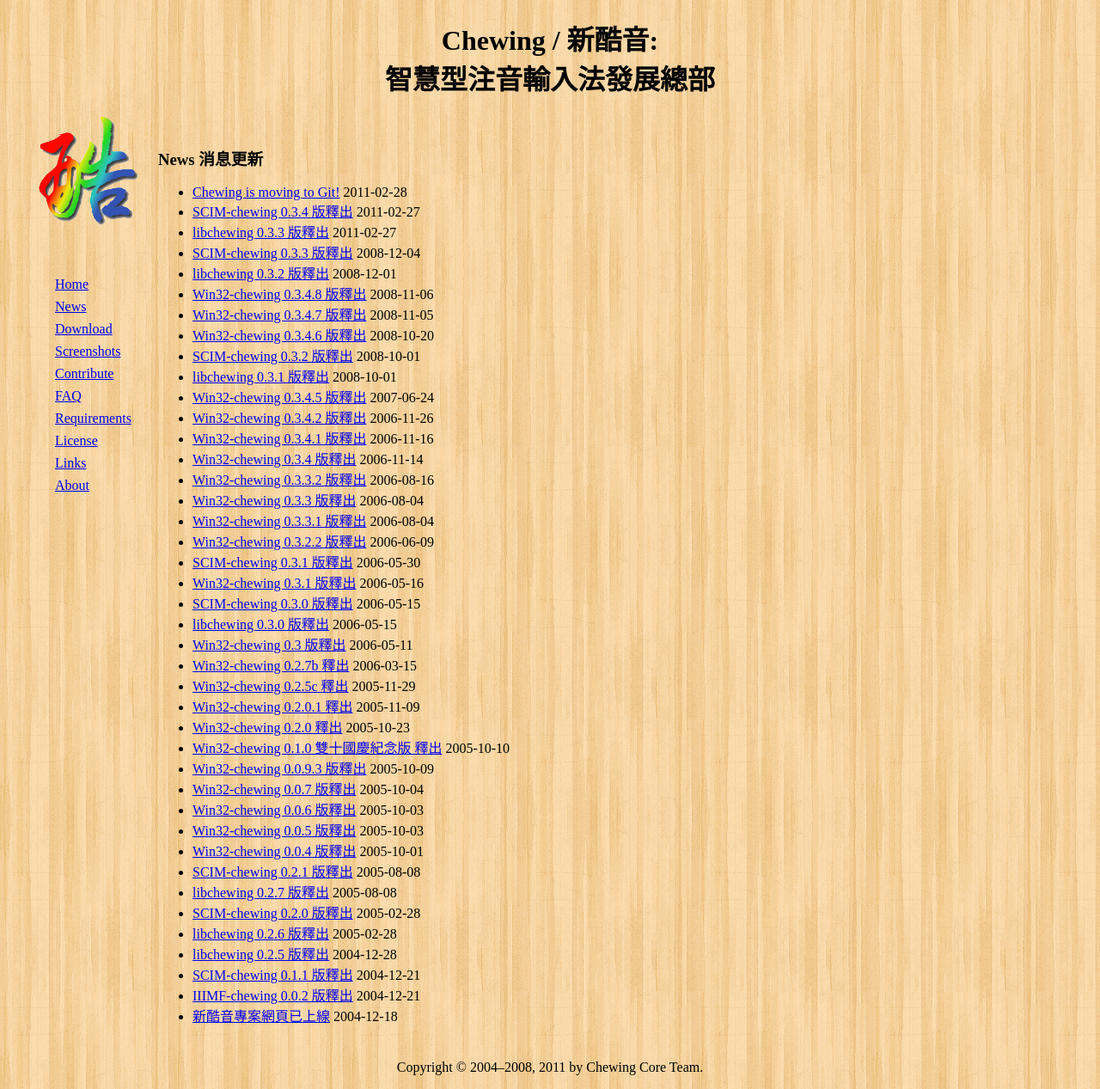
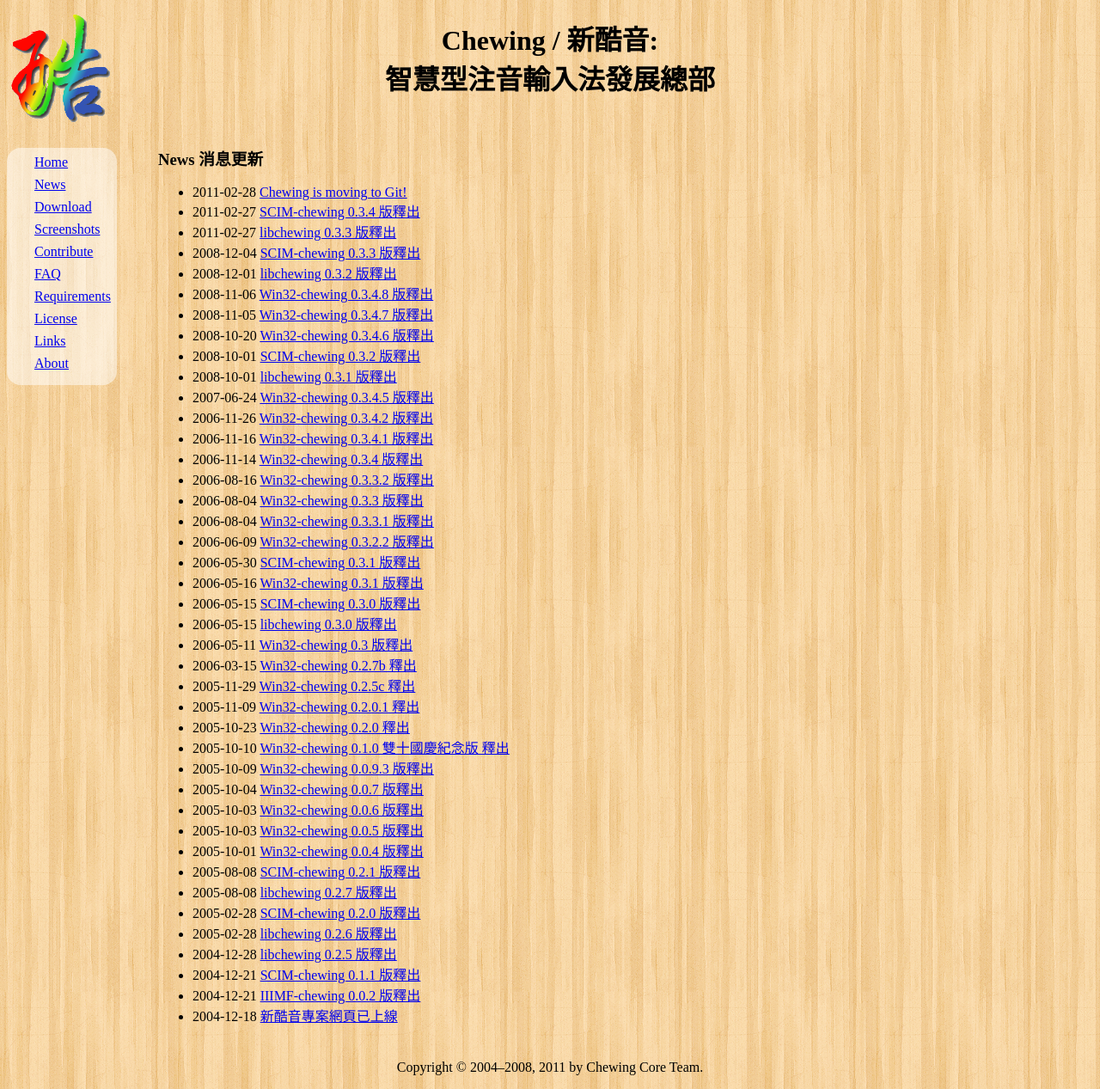
Before and after one commit to chewing/chewing.github.com, a Jekyll site: the page built from news.html, in a window 1280 px wide and 1267 px high. Shown: the whole window at 86% size. Built offline with Jekyll 4.4.1, drawn with Linux system fonts in a browser that asks for light colours; Markdown is read by kramdown in place of the engine named in the settings.

Commit message:
revamp menu and news style

```diff
--- a/news.html
+++ b/news.html
@@ -10,8 +10,8 @@
 	<ul id="news">
 	{% for post in site.posts %}
 		<li>
+			<time>{{ post.date | date: "%Y-%m-%d" }}</time>
 			<a href="{{ post.url}}">{{ post.title }}</a>
-			<time>{{ post.date | date: "%Y-%m-%d" }}</time>
 		</li>
 	{% endfor %}
 	</ul>
--- a/style.css
+++ b/style.css
@@ -9,17 +9,21 @@
 nav {
 	position: fixed;
 	background: url("logo.png") no-repeat top center;
-	padding: 1em;
+	top: 1em;
 	padding-top: 120px;
-	width: 10em;
+	width: 8em;
 }
 
 nav header {
 	text-indent: -999em;
+	height: 0;
 }
 
 nav ul {
 	list-style-type: none;
+	background-color: rgba(255, 255, 255, 0.5);
+	border-radius: 1em;
+	padding: 0.5em 0 0.5em 2em;
 }
 
 nav ul li {
@@ -31,8 +35,20 @@
 	padding: 1em;
 }
 
-#content article p::first-line {
-	text-indent: 4em;
+#content article p {
+	text-indent: 22em;
+}
+
+#news ul {
+	list-style-type: none;
+}
+
+#news ul li {
+	padding: 0.5em 0;
+}
+
+#news ul li time {
+	margin-right: 2em;
 }
 
 footer {
```
